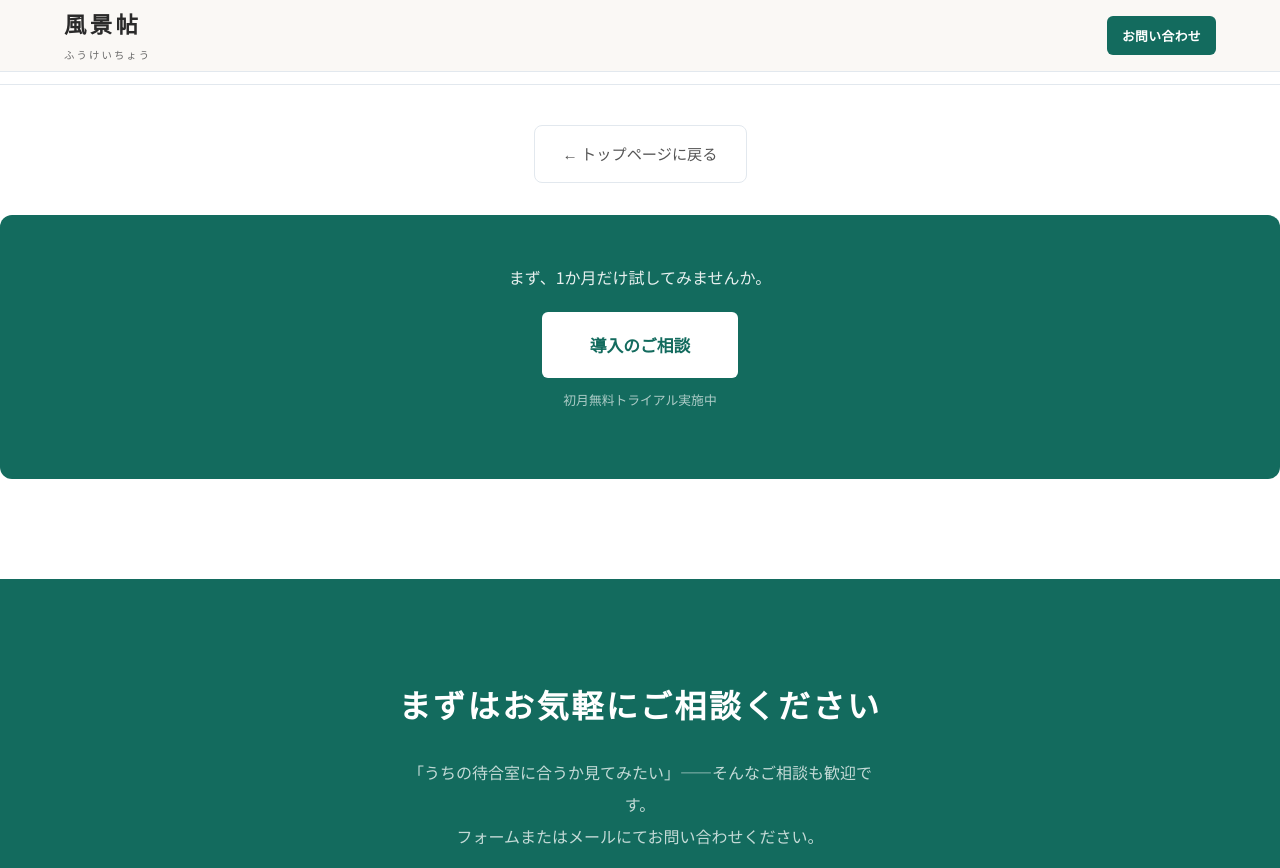
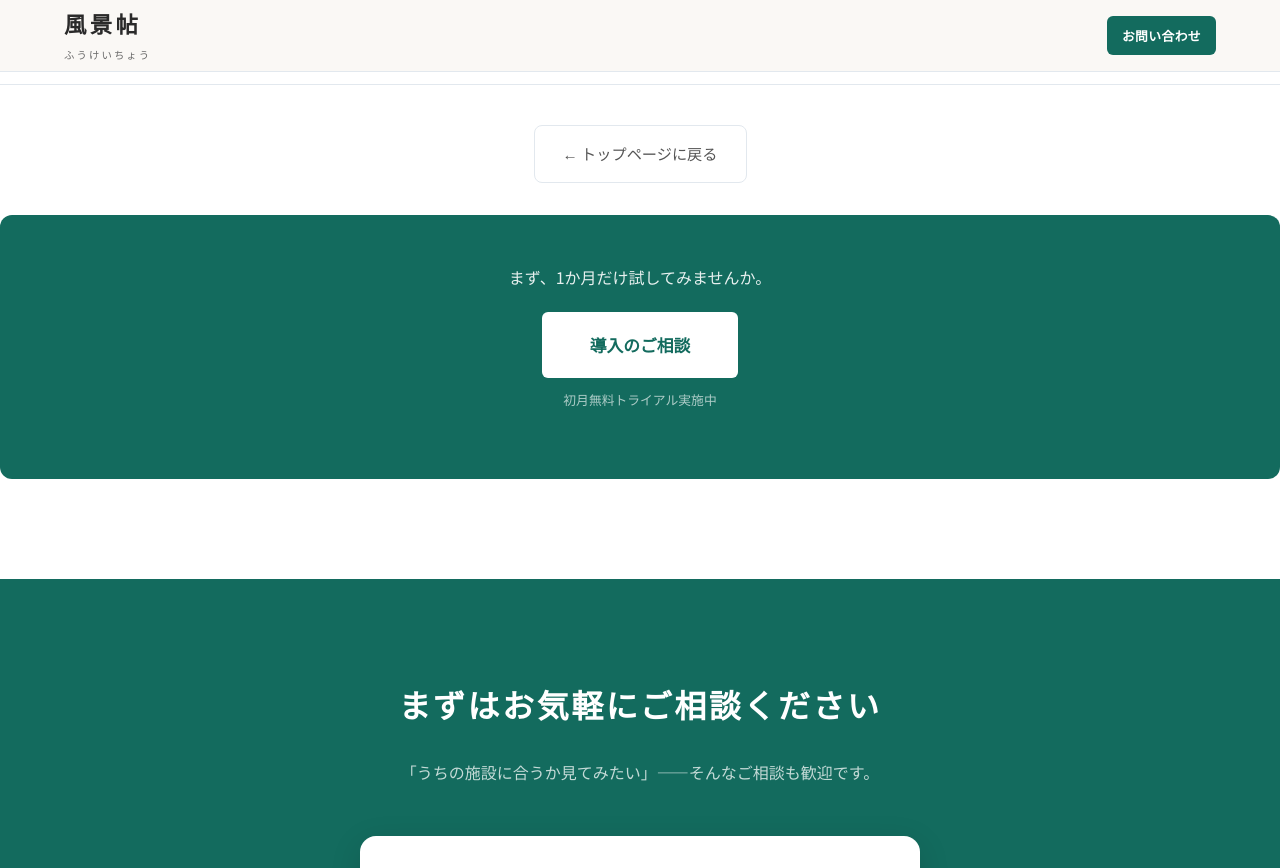
Before and after one commit to dr836gnypeq-ctrl/fukeichou-site, a Jekyll site: the page built from evidence.html, in a window 1280 px wide and 1400 px high, scrolled down 1154 px. Shown: the top 868 px of the window. Built offline with Jekyll 4.4.1, drawn with Linux system fonts in a browser that asks for light colours; nearby versions of some CDN libraries; a script that is not in the unit is left out; some of the changed text lies outside the part shown; grey boxes are pictures that could not be loaded.

Commit message:
Replace Formspree placeholder with Tally embed (D4eQjl)

```diff
--- a/_includes/footer.html
+++ b/_includes/footer.html
@@ -1,7 +1,10 @@
 <section class="section section-contact" id="contact">
 <div class="container">
 <h2 class="section-heading">まずはお気軽にご相談ください</h2>
-<p class="section-lead">「うちの待合室に合うか見てみたい」——そんなご相談も歓迎です。<br>フォームまたはメールにてお問い合わせください。</p>
-<p style="text-align:center;color:rgba(255,255,255,.6);font-size:.9rem">【フォームはFormspree設定後に有効化】</p>
+<p class="section-lead">「うちの施設に合うか見てみたい」——そんなご相談も歓迎です。</p>
+<div class="tally-embed-wrap">
+<iframe data-tally-src="https://tally.so/embed/D4eQjl?alignLeft=0&hideTitle=1&transparentBackground=0&dynamicHeight=1" loading="lazy" width="100%" height="400" frameborder="0" marginheight="0" marginwidth="0" title="導入のご相談"></iframe>
+<script>var d=document,w="https://tally.so/widgets/embed.js",v=function(){"undefined"!=typeof Tally?Tally.loadEmbeds():d.querySelectorAll("iframe[data-tally-src]:not([src])").forEach(function(e){e.src=e.dataset.tallySrc})};if("undefined"!=typeof Tally)v();else if(!d.querySelector('script[src="'+w+'"]')){var s=d.createElement("script");s.src=w;s.onload=v;s.onerror=v;d.body.appendChild(s)}</script>
+</div>
 </div>
 </section>
--- a/_layouts/default.html
+++ b/_layouts/default.html
@@ -59,7 +59,7 @@
 <link rel="prefetch" href="{{ '/' | relative_url }}">
 <link rel="prefetch" href="{{ '/evidence/' | relative_url }}">
 {% endif %}
-<link rel="stylesheet" href="{{ '/assets/css/style.css' | relative_url }}?v=20260322c">
+<link rel="stylesheet" href="{{ '/assets/css/style.css' | relative_url }}?v=20260322d">
 <script src="https://cdn.jsdelivr.net/npm/lucide@0.383.0/dist/umd/lucide.min.js" defer></script>
 </head>
 <body>
--- a/assets/css/style.css
+++ b/assets/css/style.css
@@ -114,6 +114,8 @@ a:hover{color:var(--gold)}
 .section.section-contact{background:var(--moss);color:var(--white)}
 .section.section-contact .section-heading{color:var(--white)}
 .section.section-contact .section-lead{color:rgba(255,255,255,.75)}
+.tally-embed-wrap{max-width:560px;margin:2rem auto 0;background:var(--white);border-radius:16px;padding:2rem 1.5rem;box-shadow:0 8px 32px rgba(0,0,0,.12)}
+.tally-embed-wrap iframe{display:block}
 
 /* Flow */
 .flow-steps{display:grid;grid-template-columns:repeat(4,1fr);gap:24px;margin-bottom:40px}
```
